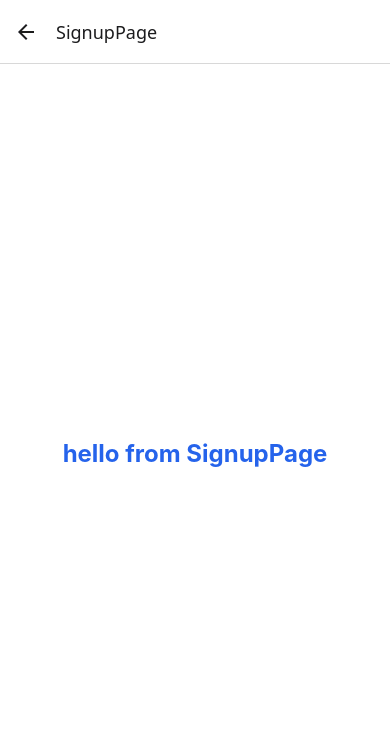
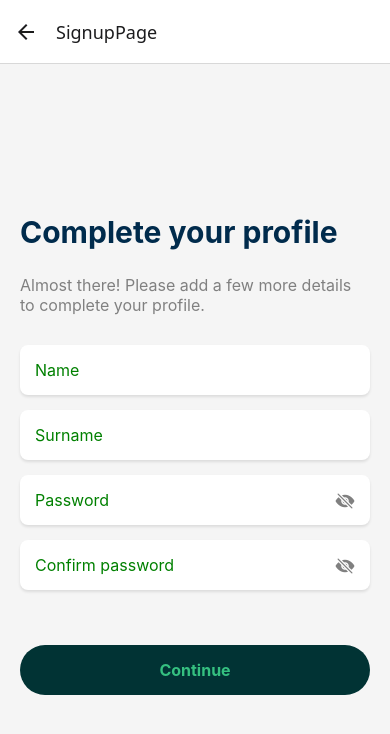
Before and after one commit to mudauml15/khula, a React Native app: screen /SignupPage in a window 390 px wide. Shown: the top 734 px of the page. Built offline with nearby package versions, Linux system fonts and the light colour scheme.

Commit message:
updated sign up and login

```diff
--- a/screens/LoginPage.jsx
+++ b/screens/LoginPage.jsx
@@ -7,20 +7,12 @@ import AsyncStorage from '@react-native-async-storage/async-storage'
 const LoginPage = () => {
   const navigation = useNavigation()
   const [passwordVisible, setPasswordVisible] = useState(false)
-  const [confirmPasswordVisible, setConfirmPasswordVisible] = useState(false)
   const [name, setName] = useState('')
   const [surname, setSurname] = useState('')
   const [password, setPassword] = useState('')
-  const [confirmPassword, setConfirmPassword] = useState('')
 
   const handleSaveUserDetails = async () => {
-    if (password !== confirmPassword) {
-      Alert.alert('Error', 'Passwords do not match!')
-      return
-    }
-
     try {
-
       await AsyncStorage.setItem('userDetails', JSON.stringify({ name, surname, password }))
       Alert.alert('Success', 'User details saved successfully!')
       navigation.navigate('ProfilePage')
@@ -32,7 +24,7 @@ const LoginPage = () => {
   return (
     <View style={styles.container}>
       <View style={styles.header}>
-        <Text style={styles.title}>Complete your profile</Text>
+        <Text style={styles.title}>Log in to your profile</Text>
         <Text style={styles.subtitle}>
           Almost there! Please add a few more details to complete your profile.
         </Text>
@@ -65,25 +57,6 @@ const LoginPage = () => {
           >
             <Ionicons
               name={passwordVisible ? 'eye' : 'eye-off'}
-              size={20}
-              color='gray'
-            />
-          </TouchableOpacity>
-        </View>
-        <View style={styles.passwordContainer}>
-          <TextInput
-            placeholder='Confirm password'
-            style={styles.input}
-            secureTextEntry={!confirmPasswordVisible}
-            value={confirmPassword}
-            onChangeText={setConfirmPassword}
-          />
-          <TouchableOpacity
-            onPress={() => setConfirmPasswordVisible(!confirmPasswordVisible)}
-            style={styles.icon}
-          >
-            <Ionicons
-              name={confirmPasswordVisible ? 'eye' : 'eye-off'}
               size={20}
               color='gray'
             />
--- a/screens/SignupPage.jsx
+++ b/screens/SignupPage.jsx
@@ -1,14 +1,163 @@
-import React from "react";
-import { View, Text } from "react-native";
+import React, { useState } from 'react'
+import { View, Text, TextInput, TouchableOpacity, StyleSheet, Alert } from 'react-native'
+import { Ionicons } from '@expo/vector-icons'
+import { useNavigation } from '@react-navigation/native'
+import AsyncStorage from '@react-native-async-storage/async-storage'
 
 const SignupPage = () => {
+  const navigation = useNavigation()
+  const [passwordVisible, setPasswordVisible] = useState(false)
+  const [confirmPasswordVisible, setConfirmPasswordVisible] = useState(false)
+  const [name, setName] = useState('')
+  const [surname, setSurname] = useState('')
+  const [password, setPassword] = useState('')
+  const [confirmPassword, setConfirmPassword] = useState('')
+
+  const handleSaveUserDetails = async () => {
+    if (password !== confirmPassword) {
+      Alert.alert('Error', 'Passwords do not match!')
+      return
+    }
+
+    try {
+
+      await AsyncStorage.setItem('userDetails', JSON.stringify({ name, surname, password }))
+      Alert.alert('Success', 'User details saved successfully!')
+      navigation.navigate('ProfilePage')
+    } catch (error) {
+      Alert.alert('Error', 'Failed to save user details.')
+    }
+  }
+
   return (
-    <View className="flex-1 items-center justify-center bg-white">
-      <Text className="text-2xl font-bold text-blue-600">
-        hello from SignupPage
-      </Text>
+    <View style={styles.container}>
+      <View style={styles.header}>
+        <Text style={styles.title}>Complete your profile</Text>
+        <Text style={styles.subtitle}>
+          Almost there! Please add a few more details to complete your profile.
+        </Text>
+      </View>
+
+      <View style={styles.inputContainer}>
+        <TextInput
+          placeholder='Name'
+          style={styles.input}
+          value={name}
+          onChangeText={setName}
+        />
+        <TextInput
+          placeholder='Surname'
+          style={styles.input}
+          value={surname}
+          onChangeText={setSurname}
+        />
+        <View style={styles.passwordContainer}>
+          <TextInput
+            placeholder='Password'
+            style={styles.input}
+            secureTextEntry={!passwordVisible}
+            value={password}
+            onChangeText={setPassword}
+          />
+          <TouchableOpacity
+            onPress={() => setPasswordVisible(!passwordVisible)}
+            style={styles.icon}
+          >
+            <Ionicons
+              name={passwordVisible ? 'eye' : 'eye-off'}
+              size={20}
+              color='gray'
+            />
+          </TouchableOpacity>
+        </View>
+        <View style={styles.passwordContainer}>
+          <TextInput
+            placeholder='Confirm password'
+            style={styles.input}
+            secureTextEntry={!confirmPasswordVisible}
+            value={confirmPassword}
+            onChangeText={setConfirmPassword}
+          />
+          <TouchableOpacity
+            onPress={() => setConfirmPasswordVisible(!confirmPasswordVisible)}
+            style={styles.icon}
+          >
+            <Ionicons
+              name={confirmPasswordVisible ? 'eye' : 'eye-off'}
+              size={20}
+              color='gray'
+            />
+          </TouchableOpacity>
+        </View>
+      </View>
+
+      <TouchableOpacity
+        style={styles.button}
+        onPress={handleSaveUserDetails}
+      >
+        <Text style={styles.buttonText}> Continue </Text>
+      </TouchableOpacity>
     </View>
-  );
-};
+  )
+}
 
-export default SignupPage;
+const styles = StyleSheet.create({
+  container: {
+    flex: 1,
+    backgroundColor: '#F5F5F5',
+    paddingHorizontal: 20,
+    justifyContent: 'center',
+  },
+  header: {
+    marginBottom: 30,
+  },
+  title: {
+    fontSize: 30,
+    paddingBottom: 20,
+    fontWeight: 'bold',
+    color: '#002B4C',
+  },
+  subtitle: {
+    fontSize: 16,
+    color: 'gray',
+    marginTop: 5,
+  },
+  inputContainer: {
+    marginBottom: 20,
+  },
+  input: {
+    backgroundColor: 'white',
+    borderRadius: 8,
+    padding: 15,
+    fontSize: 16,
+    marginBottom: 15,
+    shadowColor: '#000',
+    shadowOffset: { width: 0, height: 2 },
+    shadowOpacity: 0.1,
+    shadowRadius: 3,
+    elevation: 2,
+    color: 'green',
+  },
+  passwordContainer: {
+    position: 'relative',
+  },
+  icon: {
+    position: 'absolute',
+    right: 15,
+    top: 15,
+  },
+  button: {
+    backgroundColor: '#013334',
+    borderRadius: 25,
+    paddingVertical: 15,
+    alignItems: 'center',
+    marginTop: 20,
+  },
+  buttonText: {
+    color: '#35c080',
+    fontSize: 16,
+    fontWeight: 'bold',
+  },
+})
+
+export default SignupPage
```
